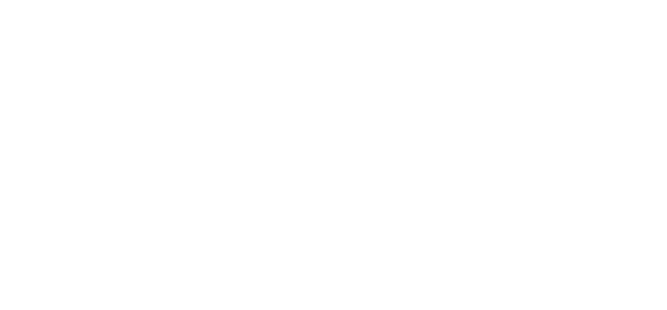
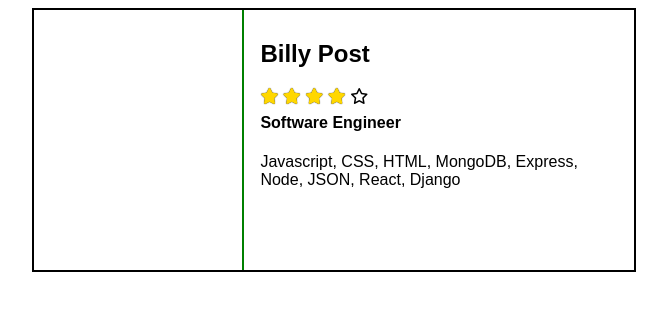
Before and after one commit to Bpost129/flexbox-grid-responsive-design-x2, a plain HTML site: page index.html in a window 1280 px wide. Shown: the whole page, without its empty margins (306-973 px from the left). Drawn offline with Linux system fonts and the light colour scheme.

Commit message:
add html elements to make a business card, create basic layout

```diff
--- a/css/style.css
+++ b/css/style.css
@@ -0,0 +1,39 @@
+body {
+  display: flex;
+  justify-content: center;
+  font-family: sans-serif;
+}
+
+#card {
+  border: 2px solid black;
+  height: 260px;
+  width: 600px;
+  display: flex;
+}
+
+#face {
+  border-right: 2px solid green;
+  width: 275px;
+  padding: 10px;
+}
+
+#bio {
+  padding: 10px 16px;
+}
+
+h2 {
+
+}
+
+#rating {
+  margin: 0;
+}
+
+h4 {
+  margin-top: 8px;
+}
+
+.fa-solid {
+  color: gold;
+  text-shadow: 0 0 1px black;
+}
--- a/index.html
+++ b/index.html
@@ -3,10 +3,37 @@
 <head>
   <meta charset="UTF-8">
   <meta name="viewport" content="width=device-width, initial-scale=1.0">
+  <script src="https://kit.fontawesome.com/e1fec07d9e.js" crossorigin="anonymous"></script>
   <link rel="stylesheet" href="./css/style.css">
   <title>Document</title>
 </head>
 <body>
-
+  <div id="card">
+    <section id="face">
+      <div>
+        <img src="" alt="">
+      </div>
+      <div>
+        <img src="" alt="">
+        <img src="" alt="">
+      </div>
+    </section>
+    <section id="bio">
+      <h2>Billy Post</h2>
+      <div>
+        <p id="rating">
+          <i class="fa-solid fa-star"></i>
+          <i class="fa-solid fa-star"></i>
+          <i class="fa-solid fa-star"></i>
+          <i class="fa-solid fa-star"></i>
+          <i class="fa-regular fa-star"></i>
+        </p>
+        <h4>Software Engineer</h4>
+      </div>
+      <p>
+        Javascript, CSS, HTML, MongoDB, Express, Node, JSON, React, Django
+      </p>
+    </section>
+  </div>
 </body>
 </html>
```
